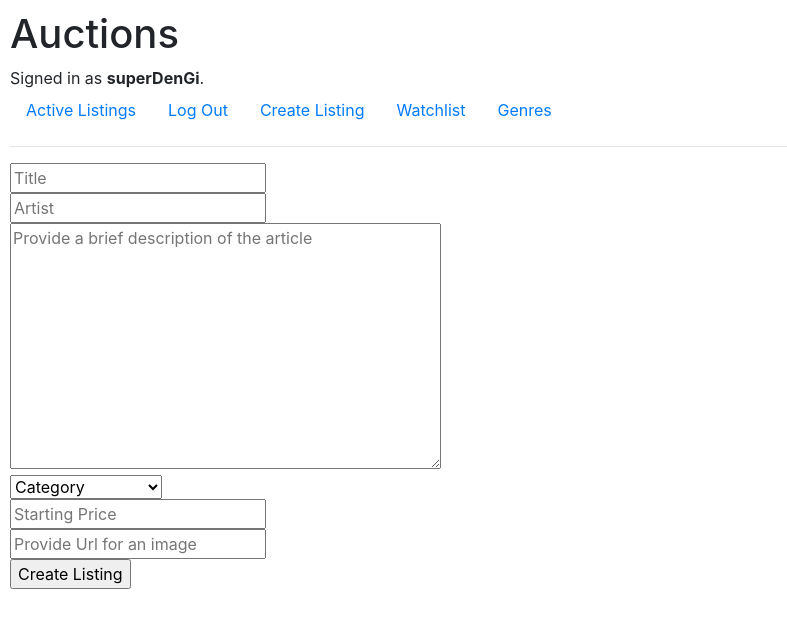
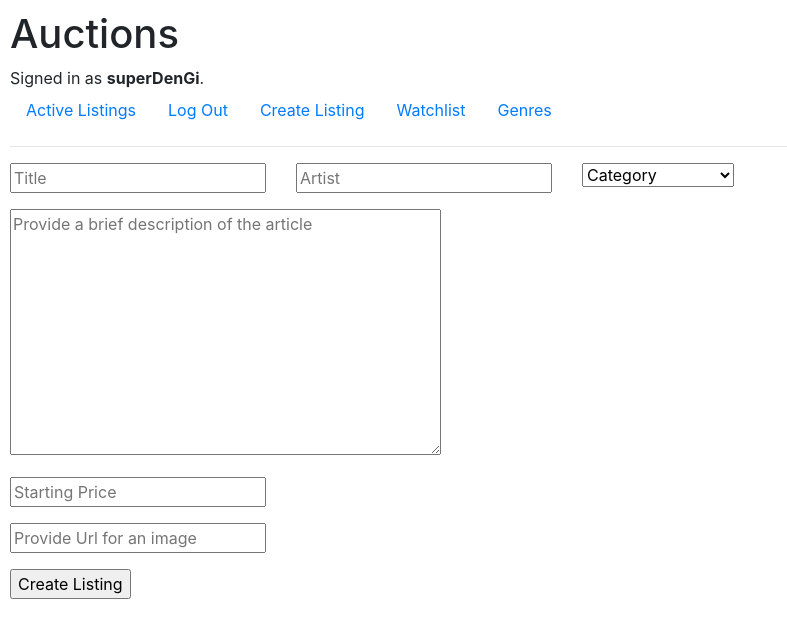
Before and after one commit to Soliden-96/commerce, a Django app: page /createListing in a window 1280 px wide. Shown: the top 638 px of the page, without its empty margins (0-787 px from the left). Run offline with Django 3.2, Linux system fonts and the light colour scheme; a user stored in the database is signed in; some libraries are stand-ins or nearby versions.

Commit message:
second refine

```diff
--- a/auctions/templates/auctions/createListings.html
+++ b/auctions/templates/auctions/createListings.html
@@ -5,9 +5,33 @@
 <div>
     <form action="createListing" method="post">
         {% csrf_token %}
-        {% for field in form %}
-           <div>{{ field }}</div>
-        {% endfor %}
+        <div class="row mb-3">
+              <div class="col-auto">
+                {{ form.title }}
+              </div>
+              <div class="col-auto">
+                {{ form.artist }}
+              </div>
+              <div class="col-auto">
+                {{ form.category }}
+                </div>
+        </div>
+        <div class="row mb-3">
+              <div class="col-auto">
+                {{ form.description }}
+              </div>
+        </div>
+        <div class="row mb-3">
+            <div class="col-auto">
+            {{ form.startingPrice }}
+            </div>
+        </div>
+        <div class="row mb-3">
+            <div class="col-auto">
+            {{ form.imageUrl }}
+            </div>
+        </div>
+        </div>
         <div>
             <input type="submit" value="Create Listing">
         </div>
```
Also changed, not shown: db.sqlite3.
